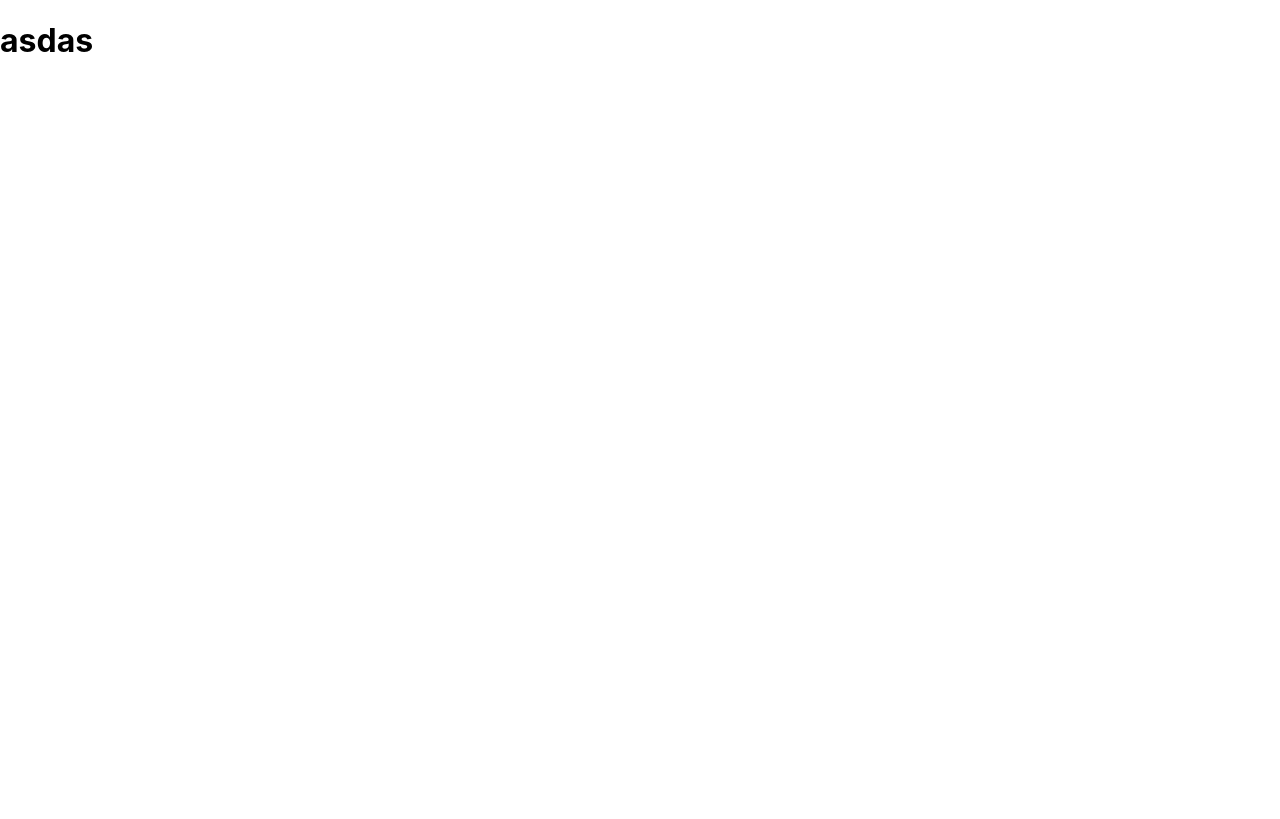
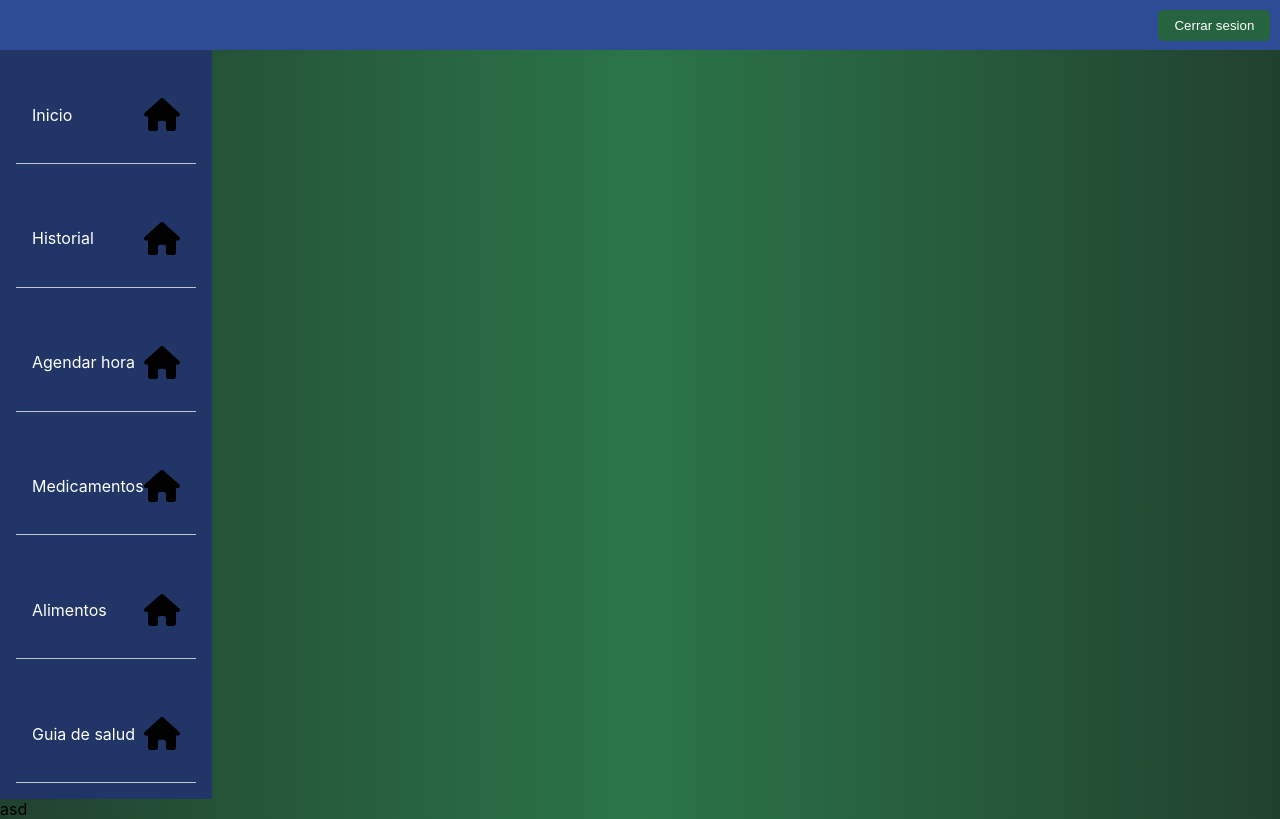
Before and after one commit to RicardoGanter/sextoSentidoGenerationChile, a React (Create React App) app: page /user/home in a window 1280 px wide. Built offline with nearby package versions, Linux system fonts and the light colour scheme.

Commit message:
cambios en el layout, barra lateral en html y css completa, falta agregarle las url y decorar detalles e imagenes

```diff
--- a/Pokemon.html
+++ /dev/null
@@ -1,93 +0,0 @@
-<!DOCTYPE html>
-<html lang="es">
-<head>
-    <meta charset="UTF-8">
-    <meta name="viewport" content="width=device-width, initial-scale=1.0">
-    <title>Sección con 8 Cuadrados con Imágenes</title>
-    <style>
-
-        p{
-            margin: 0;
-            padding: 0;
-
-        }
-        body {
-            display: flex;
-            position: relative;
-            justify-content: center;
-            align-items: center;
-            min-height: 100vh;
-            margin: 0;
-            background-color: #f0f0f0;
-        }
-        .square {
-            margin: 0;
-            padding: 0;
-            width: 50px;  /* overflow: hidden sirve para que todo lo que sobresalga se esconda*/
-        }
-        .tipoFuego{
-            background-color: rgb(236, 138, 9);
-        }
-        .tipoSiniestro{
-            background-color: rgb(88, 79, 79);
-        }
-        .tipoPlanta{
-            background-color: rgb(88, 231, 22);
-        }
-        .tipoPsiquico{
-            background-color: rgb(238, 13, 189);
-        }
-        .tipoTierra{
-            background-color: rgb(243, 220, 9);
-        }
-        .tipoAgua{
-            background-color: rgb(20, 240, 192);
-        }
-        .tipoVeneno{
-            background-color: rgb(192, 4, 250);
-        }
-        .tipoDragon{
-            background-color: rgb(21, 53, 235);
-        }
-
-        img{
-            width: 100%;
-        }
-
-    </style>
-</head>
-<body>
-
-        <div class="square tipoFuego">
-            <p>Ninetales</p>
-            <img src="https://images.wikidexcdn.net/mwuploads/wikidex/thumb/9/98/latest/20230613015530/Ninetales.png/200px-Ninetales.png" alt="Imagen 1">
-        </div>
-        <div class="square tipoSiniestro">
-            <p>Zorua</p>
-            <img src="https://images.wikidexcdn.net/mwuploads/wikidex/thumb/f/ff/latest/20200825140315/Zorua.png/200px-Zorua.png" alt="Imagen 2">
-        </div>
-        <div class="square tipoPlanta">
-            <p>Shaymin</p>
-            <img src="https://images.wikidexcdn.net/mwuploads/wikidex/thumb/8/86/latest/20150601121800/Shaymin_tierra.png/200px-Shaymin_tierra.png" alt="Imagen 3">
-        </div>
-        <div class="square tipoPsiquico">
-            <p>Meloetta</p>
-            <img src="https://images.wikidexcdn.net/mwuploads/wikidex/thumb/9/9f/latest/20150227053804/Meloetta_l%C3%ADrica.png/200px-Meloetta_l%C3%ADrica.png" alt="Imagen 4">
-        </div>
-        <div class="square tipoTierra">
-            <p>Sandile</p>
-            <img src="https://images.wikidexcdn.net/mwuploads/wikidex/thumb/e/e0/latest/20191128023840/Sandile.png/200px-Sandile.png" alt="Imagen 5">
-        </div>
-        <div class="square tipoAgua">
-            <p>Suicune</p>
-            <img src="https://images.wikidexcdn.net/mwuploads/wikidex/thumb/c/c3/latest/20141113215227/Suicune.png/200px-Suicune.png" alt="Imagen 6">
-        </div>
-        <div class="square tipoVeneno">
-            <img src="https://images.wikidexcdn.net/mwuploads/wikidex/thumb/4/44/latest/20220803140005/Wooper_de_Paldea.png/200px-Wooper_de_Paldea.png" alt="Imagen 7">
-        </div>
-        <div class="square tipoDragon">
-            <img src="https://images.wikidexcdn.net/mwuploads/wikidex/thumb/2/24/latest/20141102005820/Altaria.png/200px-Altaria.png" alt="Imagen 8">
-        </div>
-    </div>
-</body>
-</html>
--- a/package.json
+++ b/package.json
@@ -8,6 +8,7 @@
     "@testing-library/user-event": "^13.5.0",
     "react": "^18.3.1",
     "react-dom": "^18.3.1",
+    "react-router-dom": "^6.24.0",
     "react-scripts": "5.0.1",
     "web-vitals": "^2.1.4"
   },
--- a/src/app/App.js
+++ b/src/app/App.js
@@ -1,12 +1,21 @@
-
+import Login from './login/login';
 import '../styles/App.css';
+import { BrowserRouter, Route, Routes } from "react-router-dom";
+import User from './user/home/home';
+import LayoutHeader from './user/layout';
 
 function App() {
   return (
     <div className="App">
-      <header className="App-header">
-        <h1>asdas</h1>
-      </header>
+      <BrowserRouter>
+        <Routes>
+          <Route path='/' element={<Login/> }/>
+          <Route path='/user/' element={<LayoutHeader/> }>
+            <Route path='/user/home' element={<User/> }/>
+          </Route>
+
+        </Routes>
+      </BrowserRouter>
     </div>
   );
 }
--- /dev/null
+++ b/src/app/login/login.jsx
@@ -0,0 +1,24 @@
+import { Link } from "react-router-dom";
+
+const Login = ()=>{
+
+    return (
+        <form action="submit_form.php" method="post" class="containLogin">
+            <div class="containInput">
+                <label for="nombre">Rut</label>
+                <input placeholder="12.345.678-9" type="text" id="nombre" name="nombre" required/>
+            </div>
+            <div class="containInput">
+                <label for="password">Contraseña</label>
+                <input  type="password" id="password" name="password" required/>
+            </div>
+            <div class="containLinks">
+                <a>¿Has olvidado tu contraseña?</a>
+                <a>Crear cuenta</a>
+            </div>
+            <Link to={'/user/'}><button type="Button" class="buttonEnter">Ingresar</button></Link>
+        </form>
+    )
+}
+
+export default Login;
--- /dev/null
+++ b/src/app/user/home/home.jsx
@@ -0,0 +1,11 @@
+import styles from '../../../styles/user/home/home.module.css';
+
+const User = ()=>{
+    return(
+       <div className={styles.contain}>
+            asd
+       </div>
+    )
+}
+
+export default User;
--- /dev/null
+++ b/src/app/user/layout.jsx
@@ -0,0 +1,52 @@
+import { Outlet } from "react-router-dom"
+import styles from '../../styles/user/layoutHeader.module.css'
+import homeIcon from '../../img/house-solid.svg'
+
+
+
+const LayoutHeader = ()=>{
+    return(
+        <div>
+            <div className={styles.header}>
+                <button className={styles.button}>Cerrar sesion</button>
+            </div>
+            <div className={styles.lateral}>
+                {/* Left */}
+                <div className={styles.containLeftOptions}>
+                    <div className={styles.contanOption}>
+                        <p>Inicio</p>
+                        <img src={homeIcon}/>
+                    </div>
+                    <div className={styles.contanOption}>
+                        <p>Historial</p>
+                        <img src={homeIcon}/>
+                    </div>
+                    <div className={styles.contanOption}>
+                        <p>Agendar hora</p>
+                        <img src={homeIcon}/>
+                    </div>
+                    <div className={styles.contanOption}>
+                        <p>Medicamentos</p>
+                        <img src={homeIcon}/>
+                    </div>
+                    <div className={styles.contanOption}>
+                        <p>Alimentos</p>
+                        <img src={homeIcon}/>
+                    </div>
+                    <div className={styles.contanOption}>
+                        <p>Guia de salud</p>
+                        <img src={homeIcon}/>
+                    </div>
+                </div>
+                {/* Right*/}
+                <div className={styles.containRigthInfoUser}>
+
+                </div>
+            </div>
+            <Outlet/>
+        </div>
+    )
+}
+
+
+export default LayoutHeader;
--- a/src/styles/App.css
+++ b/src/styles/App.css
@@ -0,0 +1,57 @@
+body{
+    margin: 0;
+    padding: 0;
+    background: linear-gradient(to right, #21412e, #2b7549, #21412e);
+}
+label, button{
+    color: white;
+}
+a{
+    color: #f7f7f7;
+}
+.containLogin{
+    margin: 3rem auto;
+    max-width: 300px;
+    display: flex;
+    flex-direction: column;
+    gap: 1rem;
+    background-color: #4463b1;
+    border-radius: 10px;
+    padding: 2rem 1rem;
+    box-shadow: 0 0px 10px 3px rgb(0, 0, 0);
+}
+/* Los Input Inicio */
+.containInput{
+    display: flex;
+    flex-direction: column;
+}
+.containInput input{
+    border-radius: 5px;
+    padding: .3rem;
+    background-color: #dfdfdf;
+}
+.containInput label{
+    border-radius: 5px;
+    padding: .3rem;
+    margin: 0 1rem;
+}
+
+.containLinks{
+    display: flex;
+    flex-direction: column;
+    align-items: center;
+    gap: 1rem;
+    margin: 2rem 0;
+}
+
+
+/* Los Input Fin */
+.buttonEnter{
+    background-color: #3A6B4E;
+    width: 100%;
+    padding: .7rem;
+    border-radius: 5px;
+    border: none;
+    box-shadow: 0 0px 5px 1px rgba(0, 0, 0, 0.904);
+    font-size: 20px;
+}
--- /dev/null
+++ b/src/styles/user/layoutHeader.module.css
@@ -0,0 +1,46 @@
+.header{
+    background-color: #2E4C96;
+    padding: .6rem;
+    display: flex;
+    justify-content: end;
+}
+.button{
+    background-color: #26643F;
+    border: none;
+    padding: .5rem 1rem;
+    border-radius: 5px;
+    cursor: pointer;
+}
+.lateral{
+    display: flex;
+    justify-content: space-between;
+    height: calc(100vh - 51px);
+}
+
+.containLeftOptions{
+    display: flex;
+    flex-direction: column;
+    justify-content: space-between;
+    width: fit-content;
+    background-color: #213567;
+    padding: 1rem;
+}
+.contanOption{
+    display: flex;
+    align-items: center;
+    justify-content: space-between;
+    padding: 2rem 1rem;
+    border-bottom: 1px solid rgba(255, 255, 255, 0.705);
+}
+
+.contanOption p{
+    font-size: 16px;
+    margin: 0;
+    color: white;
+}
+
+
+
+.contanOption img{
+    width: 2.3rem;
+}
```
Also changed, not shown: src/img/house-solid.svg (added), src/styles/user/home/home.module.css (added), 1 other file (tests, documents, lock files or other folders).
